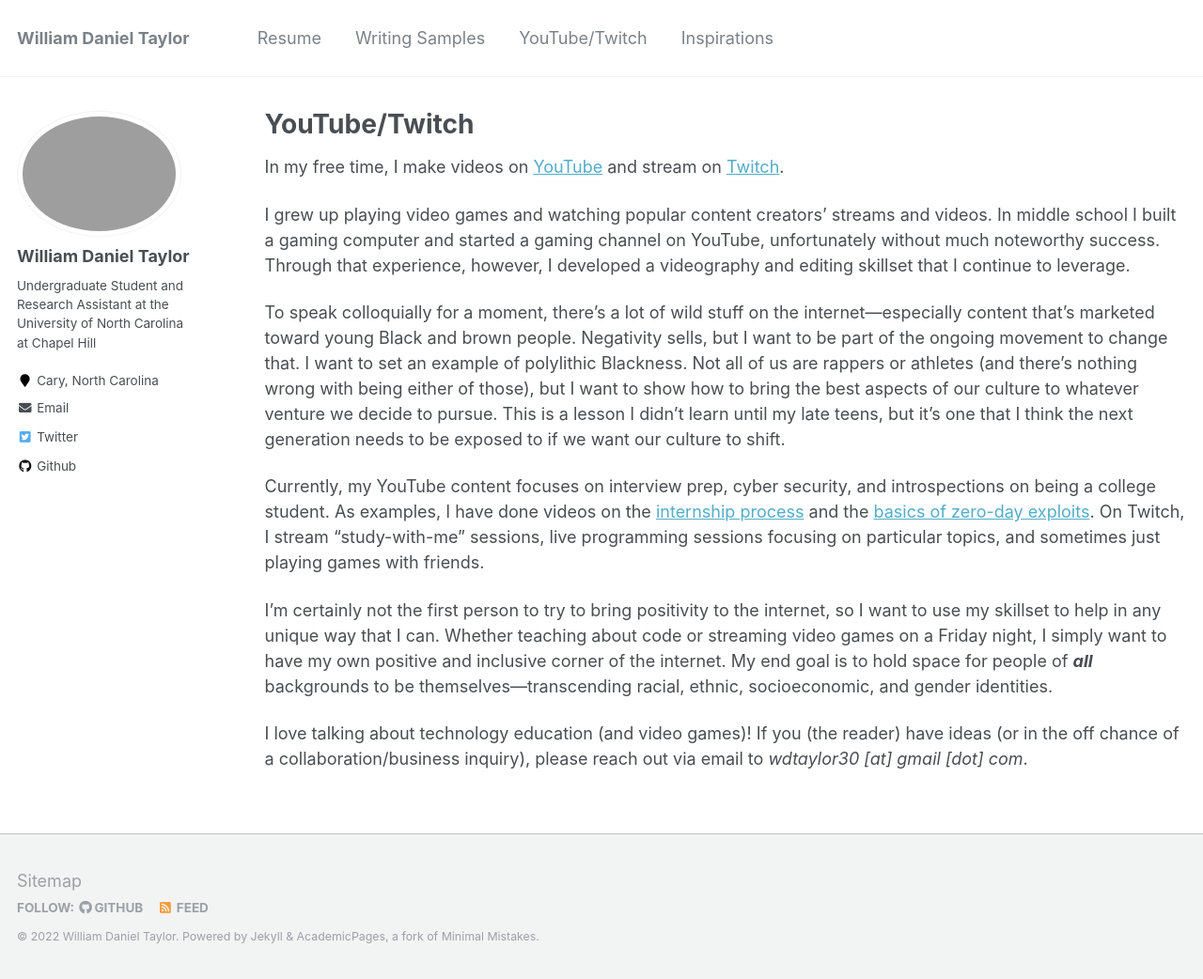
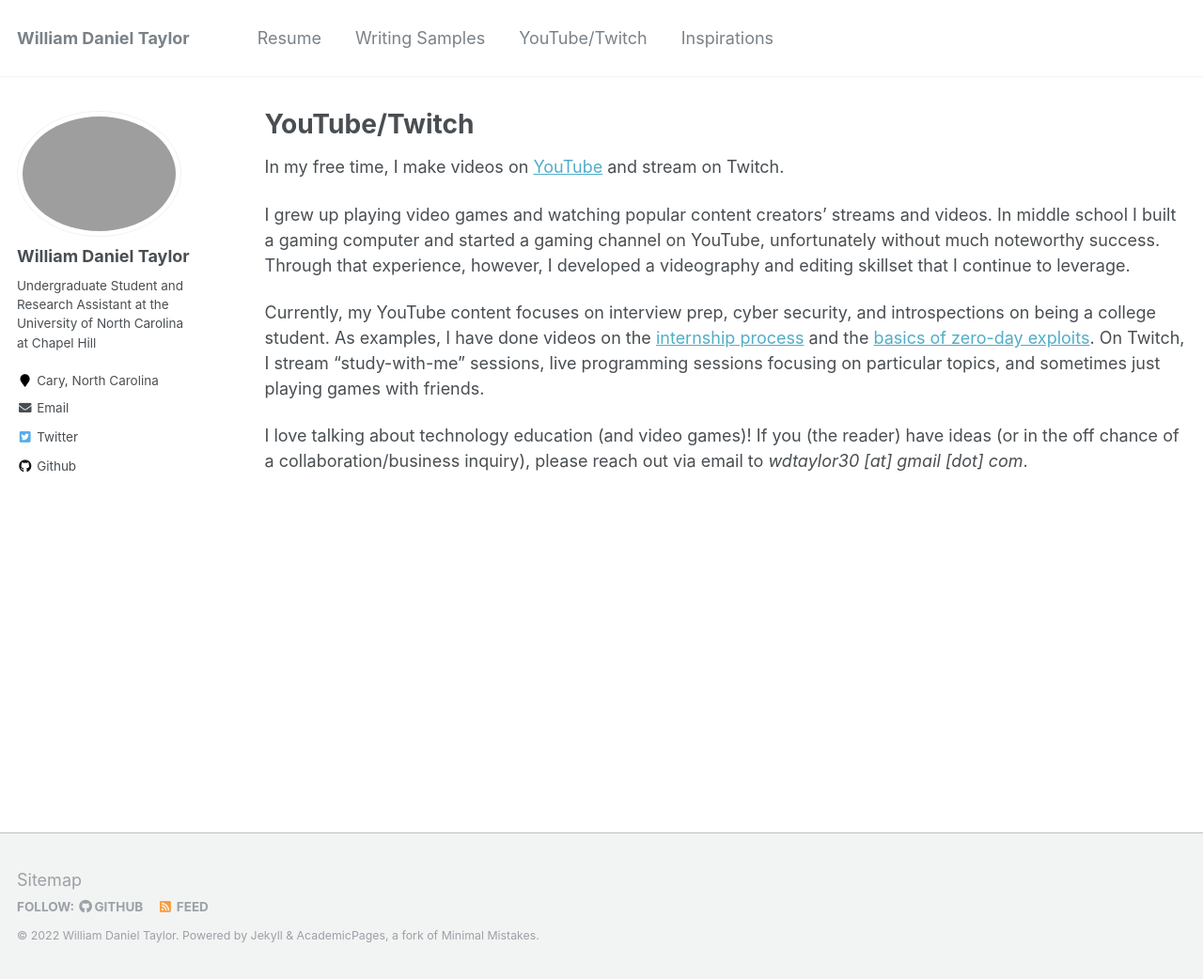
Before and after one commit to wdtaylor30/wdtaylor30.github.io, a Jekyll site: the page built from _pages/content.md, in a window 1280 px wide and 1042 px high. Shown: the whole window at 94% size. Built offline with Jekyll 4.4.1, drawn with Linux system fonts in a browser that asks for light colours; some of the changed lines change nothing that is shown.

Commit message:
minor fixes. updated resume

```diff
--- a/_pages/content.md
+++ b/_pages/content.md
@@ -10,14 +10,18 @@
 
 {% include base_path %}
 
-In my free time, I make videos on [YouTube](https://www.youtube.com/channel/UCMFgsiB1pfEGzmeZ7jmeHeg) and stream on [Twitch](https://www.twitch.tv/wdtlive).
+In my free time, I make videos on [YouTube](https://www.youtube.com/channel/UCMFgsiB1pfEGzmeZ7jmeHeg) and stream on Twitch.
 
 I grew up playing video games and watching popular content creators' streams and videos. In middle school I built a gaming computer and started a gaming channel on YouTube, unfortunately without much noteworthy success. Through that experience, however, I developed a videography and editing skillset that I continue to leverage.
 
+<!---
 To speak colloquially for a moment, there's a lot of wild stuff on the internet—especially content that's marketed toward young Black and brown people. Negativity sells, but I want to be part of the ongoing movement to change that. I want to set an example of polylithic Blackness. Not all of us are rappers or athletes (and there's nothing wrong with being either of those), but I want to show how to bring the best aspects of our culture to whatever venture we decide to pursue. This is a lesson I didn't learn until my late teens, but it's one that I think the next generation needs to be exposed to if we want our culture to shift.
+--->
 
 Currently, my YouTube content focuses on interview prep, cyber security, and introspections on being a college student. As examples, I have done videos on the [internship process](https://www.youtube.com/watch?v=HbKJBQr3x_k) and the [basics of zero-day exploits](https://www.youtube.com/watch?v=RFv4-4aT6ZU). On Twitch, I stream "study-with-me" sessions, live programming sessions focusing on particular topics, and sometimes just playing games with friends.
 
+<!---
 I'm certainly not the first person to try to bring positivity to the internet, so I want to use my skillset to help in any unique way that I can. Whether teaching about code or streaming video games on a Friday night, I simply want to have my own positive and inclusive corner of the internet. My end goal is to hold space for people of ***all*** backgrounds to be themselves—transcending racial, ethnic, socioeconomic, and gender identities.
+--->
 
 I love talking about technology education (and video games)! If you (the reader) have ideas (or in the off chance of a collaboration/business inquiry), please reach out via email to _wdtaylor30 [at] gmail [dot] com_.
```
